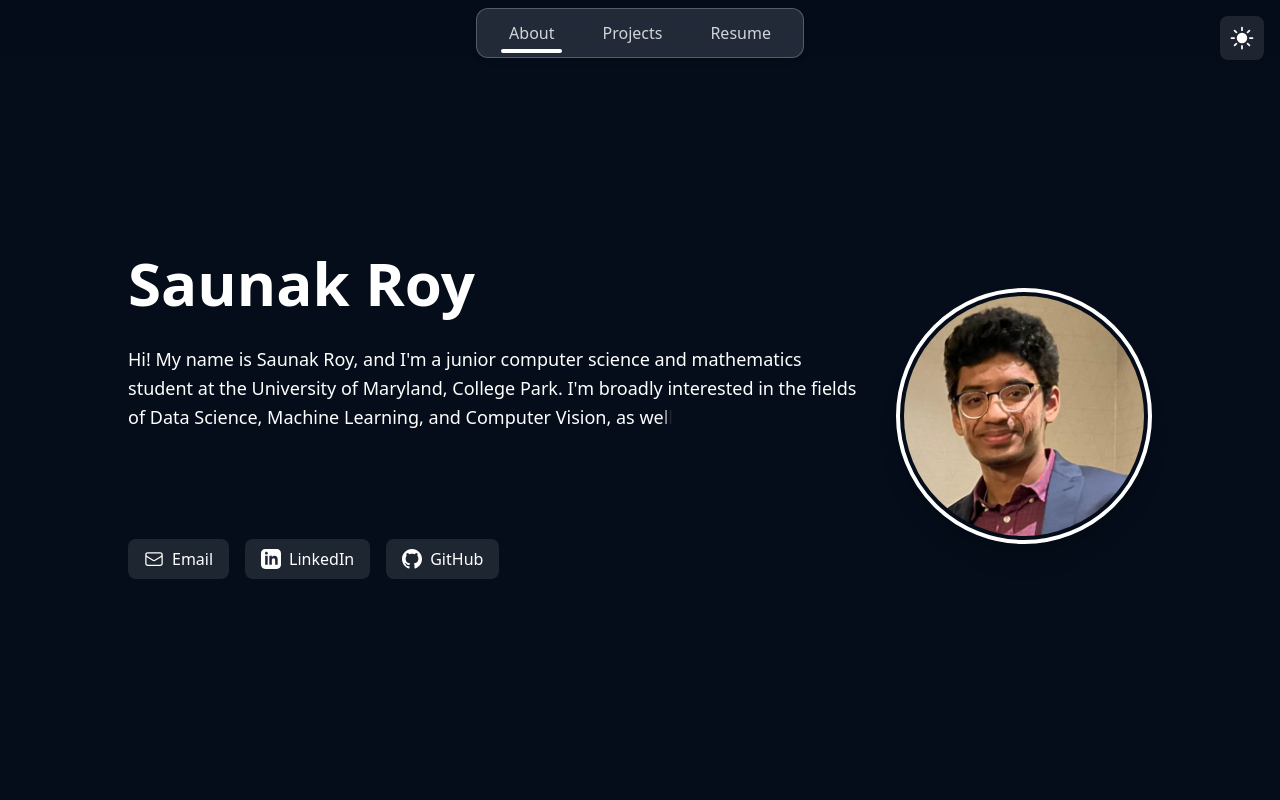
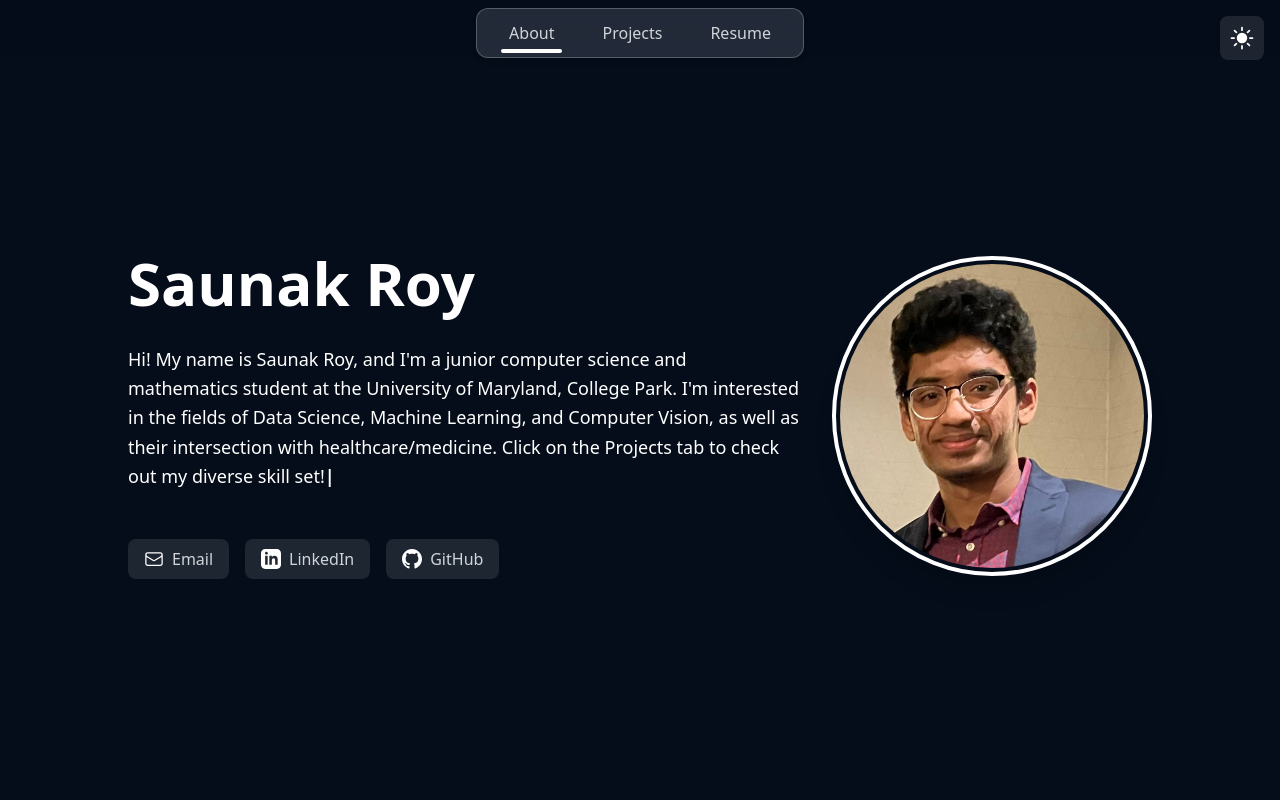
Before and after one commit to saunakroy/newpage, a React app: page / in a window 1280 px wide. Shown: the top 800 px of the page. Built offline with nearby package versions, Linux system fonts and the light colour scheme.

Commit message:
Few stylistic changes

```diff
--- a/package.json
+++ b/package.json
@@ -39,6 +39,7 @@
     "framer-motion": "^11.0.8",
     "react": "^18.2.0",
     "react-dom": "^18.2.0",
-    "react-router-dom": "^6.30.1"
+    "react-router-dom": "^6.30.1",
+    "react-typed": "^2.0.12"
   }
 }
--- a/src/App.jsx
+++ b/src/App.jsx
@@ -3,6 +3,7 @@ import { BrowserRouter as Router, Routes, Route, Link, useLocation } from 'react
 import { EnvelopeIcon } from '@heroicons/react/24/outline';
 import { SunIcon, MoonIcon } from '@heroicons/react/24/solid';
 import { motion } from 'framer-motion';
+import { ReactTyped } from 'react-typed';
 
 function classNames(...classes) {
   return classes.filter(Boolean).join(' ');
@@ -65,7 +66,7 @@ const Navigation = ({ isDarkMode, activeSection }) => {
 };
 
 // About Page Component
-const AboutPage = ({ isDarkMode }) => {
+const AboutPage = ({ isDarkMode, hasAnimated, setHasAnimated }) => {
   const socialLinks = [
     {
       name: 'Email',
@@ -92,8 +93,31 @@ const AboutPage = ({ isDarkMode }) => {
     },
   ];
 
+  const [showCursor, setShowCursor] = useState(false);
+  const [nameTyped, setNameTyped] = useState(false);
+
+  useEffect(() => {
+    // Only run animation if it hasn't been played before
+    if (hasAnimated) {
+      setShowCursor(true);
+      setNameTyped(true);
+      return;
+    }
+  }, [hasAnimated]);
+
   return (
     <div className="min-h-screen flex items-center justify-center">
+      {/* Add the custom CSS for blinking animation */}
+      <style jsx>{`
+        @keyframes blink {
+          0%, 50% { opacity: 1; }
+          51%, 100% { opacity: 0; }
+        }
+        .animate-blink {
+          animation: blink 1s infinite;
+        }
+      `}</style>
+
       <motion.div
         initial={{ opacity: 0, y: -20 }}
         animate={{ opacity: 1, y: 0 }}
@@ -107,20 +131,21 @@ const AboutPage = ({ isDarkMode }) => {
             transition={{ duration: 0.6 }}
             className="text-6xl font-bold mb-8"
           >
-            {"Saunak Roy".split("").map((char, index) => (
-              <motion.span
-                key={index}
-                initial={{ opacity: 0 }}
-                animate={{ opacity: 1 }}
-                transition={{
-                  duration: 0.05,
-                  delay: index * 0.1,
-                  ease: "easeOut"
-                }}
-              >
-                {char === " " ? "\u00A0" : char}
-              </motion.span>
-            ))}
+            {hasAnimated ? (
+              "Saunak Roy"
+            ) : (
+                              <ReactTyped
+                  strings={["Saunak Roy"]}
+                  typeSpeed={20}
+                  backSpeed={0}
+                  cursorChar="|"
+                  backDelay={0}
+                  loop={false}
+                  showCursor={false}
+                  onComplete={() => setNameTyped(true)}
+                  className="text-6xl font-bold"
+                />
+            )}
           </motion.h1>
           <motion.div
             className="space-y-8 mb-8"
@@ -134,72 +159,37 @@ const AboutPage = ({ isDarkMode }) => {
               animate={{ opacity: 1 }}
               transition={{ duration: 0.6 }}
             >
-              {`Hi! My name is Saunak Roy, and I'm a junior computer science and mathematics student at the University of Maryland, College Park. I'm broadly interested in the fields of Data Science, Machine Learning, and Computer Vision, as well as their intersection with healthcare/medicine. Click on the `.split("").map((char, index) => {
-                const nameLength = "Saunak Roy".length;
-                const nameAnimationDelay = nameLength * 0.1; // Total time for name animation
-
-                return (
-                  <motion.span
-                    key={index}
-                    initial={{ opacity: 0 }}
-                    animate={{ opacity: 1 }}
-                    transition={{
-                      duration: 0.05,
-                      delay: nameAnimationDelay + (index * 0.02), // Start after name + faster speed
-                      ease: "easeOut"
-                    }}
-                    className="inline"
-                  >
-                    {char}
-                  </motion.span>
-                );
-              })}
-              <Link to="/projects" className="text-blue-400 hover:text-blue-300 underline">
-                {`Projects`.split("").map((char, index) => {
-                  const nameLength = "Saunak Roy".length;
-                  const firstPartLength = `Hi! My name is Saunak Roy, and I'm a junior computer science and mathematics student at the University of Maryland, College Park. I'm broadly interested in the fields of Data Science, Machine Learning, and Computer Vision, as well as their intersection with healthcare/medicine. Click on the `.length;
-                  const nameAnimationDelay = nameLength * 0.1;
-                  const firstPartDelay = firstPartLength * 0.02;
-
-                  return (
-                    <motion.span
-                      key={`projects-${index}`}
-                      initial={{ opacity: 0 }}
-                      animate={{ opacity: 1 }}
-                      transition={{
-                        duration: 0.05,
-                        delay: nameAnimationDelay + firstPartDelay + (index * 0.02),
-                        ease: "easeOut"
+              {hasAnimated ? (
+                <>
+                  Hi! My name is Saunak Roy, and I'm a junior computer science and mathematics student at the University of Maryland, College Park. I'm interested in the fields of Data Science, Machine Learning, and Computer Vision, as well as their intersection with healthcare/medicine. Click on the Projects tab to check out my diverse skill set!
+                  {showCursor && (
+                    <span className="animate-blink text-lg font-bold">|</span>
+                  )}
+                </>
+              ) : (
+                <>
+                  {nameTyped && (
+                    <ReactTyped
+                      strings={[
+                        "Hi! My name is Saunak Roy, and I'm a junior computer science and mathematics student at the University of Maryland, College Park. I'm interested in the fields of Data Science, Machine Learning, and Computer Vision, as well as their intersection with healthcare/medicine. Click on the Projects tab to check out my diverse skill set!"
+                      ]}
+                      typeSpeed={2}
+                      backSpeed={0}
+                      backDelay={0}
+                      cursorChar="|"
+                      loop={false}
+                      showCursor={true}
+                      onComplete={() => {
+                        setShowCursor(true);
+                        setHasAnimated(true);
                       }}
-                      className="inline"
-                    >
-                      {char}
-                    </motion.span>
-                  );
-                })}
-              </Link>
-              {` section to view several artifacts showcasing my diverse technical skill set!`.split("").map((char, index) => {
-                const nameLength = "Saunak Roy".length;
-                const firstPartLength = `Hi! My name is Saunak Roy, and I'm a junior computer science and mathematics student at the University of Maryland, College Park. I'm broadly interested in the fields of Data Science, Machine Learning, and Computer Vision, as well as their intersection with healthcare/medicine. Click on the `.length;
-                const nameAnimationDelay = nameLength * 0.1;
-                const firstPartDelay = firstPartLength * 0.02;
-
-                return (
-                  <motion.span
-                    key={`end-${index}`}
-                    initial={{ opacity: 0 }}
-                    animate={{ opacity: 1 }}
-                    transition={{
-                      duration: 0.05,
-                      delay: nameAnimationDelay + firstPartDelay + 0.3 + (index * 0.02), // After name + first part + "Projects" link
-                      ease: "easeOut"
-                    }}
-                    className="inline"
-                  >
-                    {char}
-                  </motion.span>
-                );
-              })}
+                    />
+                  )}
+                  {showCursor && (
+                    <span className="animate-blink text-lg font-bold">|</span>
+                  )}
+                </>
+              )}
             </motion.p>
           </motion.div>
           <motion.div
@@ -214,7 +204,7 @@ const AboutPage = ({ isDarkMode }) => {
                 href={item.href}
                 target="_blank"
                 rel="noopener noreferrer"
-                className={`$${
+                className={`${
                   isDarkMode
                     ? 'text-gray-300 hover:text-white bg-white/10 hover:bg-white/20'
                     : 'text-gray-700 hover:text-gray-900 bg-gray-200 hover:bg-gray-300'
@@ -231,7 +221,7 @@ const AboutPage = ({ isDarkMode }) => {
           initial={{ opacity: 0, scale: 0.5 }}
           animate={{ opacity: 1, scale: 1 }}
           transition={{ duration: 0.6 }}
-          className="rounded-full border-4 border-white p-1 shadow-xl w-64 h-64 flex-shrink-0"
+          className="rounded-full border-4 border-white p-1 shadow-xl w-80 h-80 flex-shrink-0"
         >
           <img
             src="/images/profile.jpg"
@@ -348,6 +338,7 @@ const ResumePage = ({ isDarkMode }) => {
 // Main App Component
 const App = () => {
   const [isDarkMode, setIsDarkMode] = useState(true);
+  const [hasAnimated, setHasAnimated] = useState(false);
 
   useEffect(() => {
     const bgColor = isDarkMode ? '#050d1a' : '#f0f4f8';
@@ -391,7 +382,7 @@ const App = () => {
 
         <div className="max-w-5xl mx-auto space-y-14">
           <Routes>
-            <Route path="/" element={<AboutPage isDarkMode={isDarkMode} />} />
+            <Route path="/" element={<AboutPage isDarkMode={isDarkMode} hasAnimated={hasAnimated} setHasAnimated={setHasAnimated} />} />
             <Route path="/projects" element={<ProjectsPage isDarkMode={isDarkMode} />} />
             <Route path="/resume" element={<ResumePage isDarkMode={isDarkMode} />} />
           </Routes>
```
Also changed, not shown: 1 other file (tests, documents, lock files or other folders).
